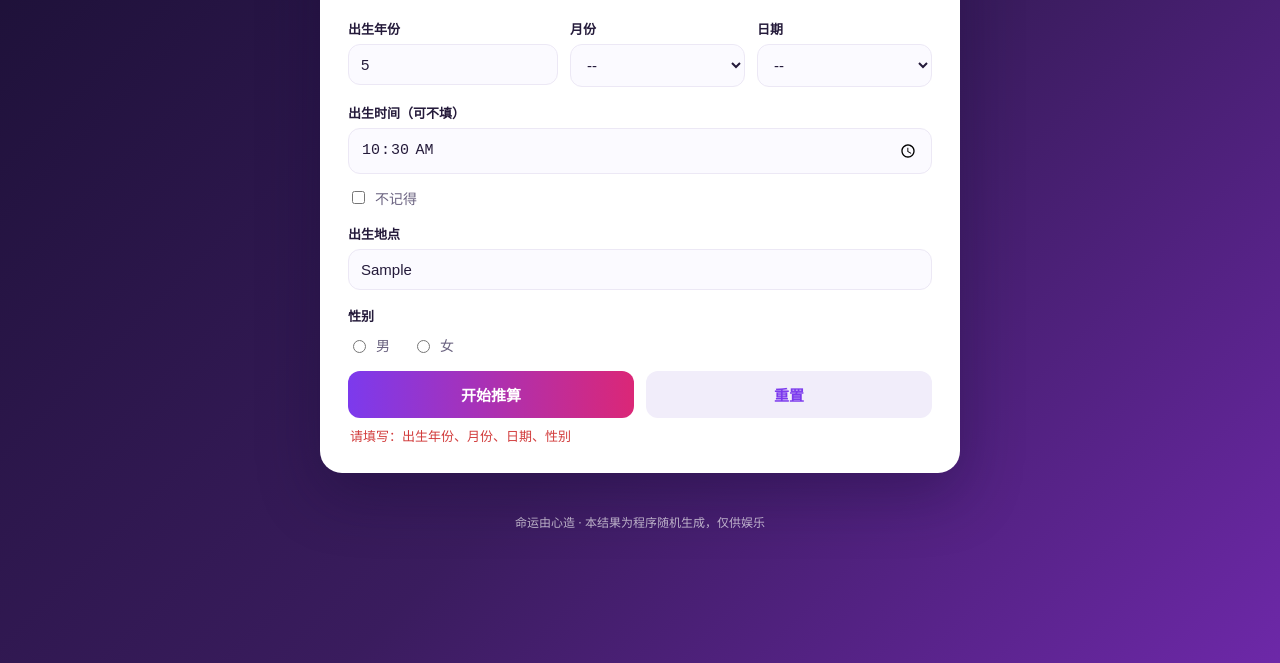
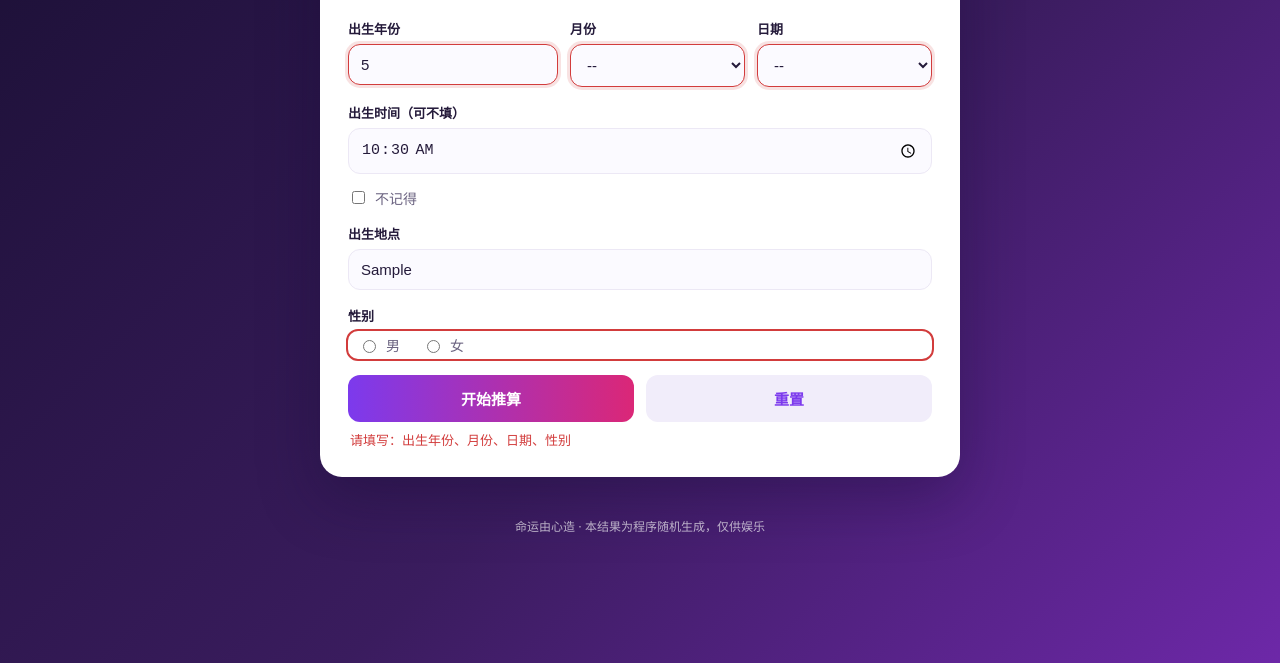
Before and after one commit to DtoneEthan/destiny-calculator, a plain HTML site: page index.html in a window 1280 px wide. Both pictures are taken after typing "5", "10:30", "Sample" into the empty fields and a click on the button "开始推算". Shown: the part 201-864 px from the top of the page. Drawn offline with Linux system fonts and the light colour scheme.

Commit message:
update css/style.css

```diff
--- a/css/style.css
+++ b/css/style.css
@@ -144,6 +144,16 @@ button:active { transform: translateY(1px); }
 
 .form-error { color: var(--crisis); font-size: 13px; min-height: 16px; margin: 8px 2px 0; }
 
+input.invalid, select.invalid {
+  border-color: var(--crisis) !important;
+  box-shadow: 0 0 0 3px rgba(210, 60, 60, 0.15) !important;
+}
+.radio-row.invalid {
+  outline: 2px solid var(--crisis);
+  border-radius: 10px;
+  padding: 4px 10px;
+}
+
 .result { margin-top: 26px; border-top: 1px dashed var(--line); padding-top: 22px; }
 .hidden { display: none; }
 
```
